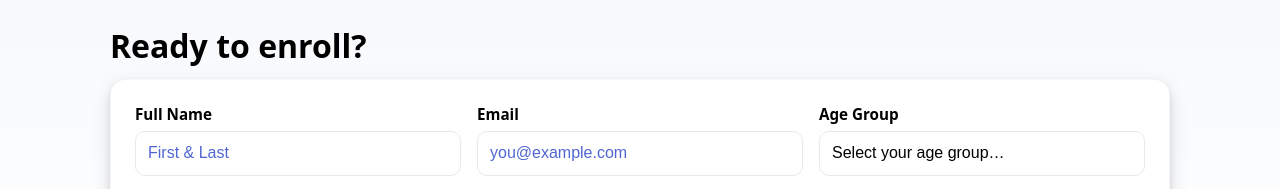
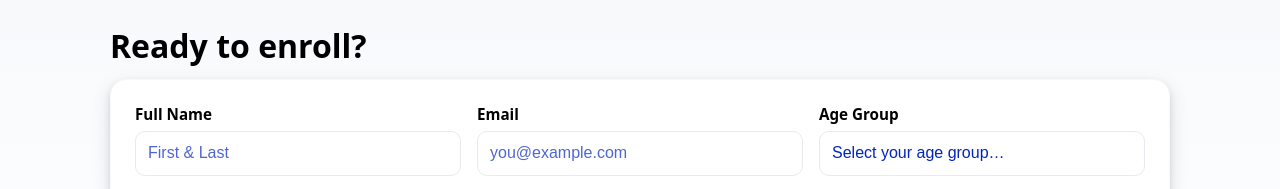
Before and after one commit to tmont001/Montanaro-World-Languages, a website: page index.html in a window 1280 px wide. Shown: the part 3220-3409 px from the top of the page. Drawn offline with nearby package versions, Linux system fonts and the light colour scheme; files that its build step writes are made by us from their sources.

Commit message:
Form color update

```diff
--- a/src/sass/components/_forms.scss
+++ b/src/sass/components/_forms.scss
@@ -59,6 +59,7 @@ $form-control-padding: 10px 12px;
 .form-card input:not([type="checkbox"]):not([type="radio"]),
 .form-card select,
 .form-card textarea {
+  color: $color-primary;
   width: 100%;
   border: 1px solid $grey-light-1;
   background: $white;
```
